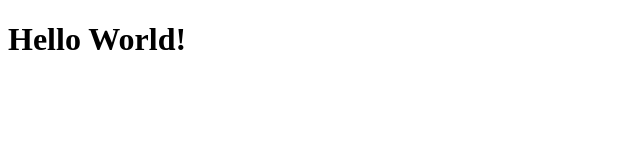
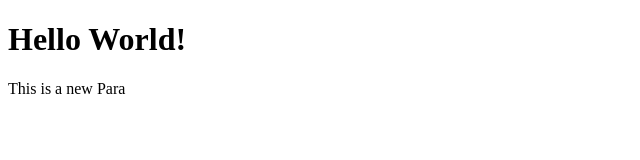
Before and after one commit to recursive-web/web-server, a website: page public/index.html in a window 1280 px wide. Shown: the whole page, without its empty margins (0-640 px from the left). Drawn offline with Linux system fonts and the light colour scheme.

Commit message:
new para added

```diff
--- a/public/index.html
+++ b/public/index.html
@@ -6,5 +6,6 @@
 </head>
 <body>
     <h1>Hello World!</h1>
+    <p>This is a new Para</p>
 </body>
 </html>
```
